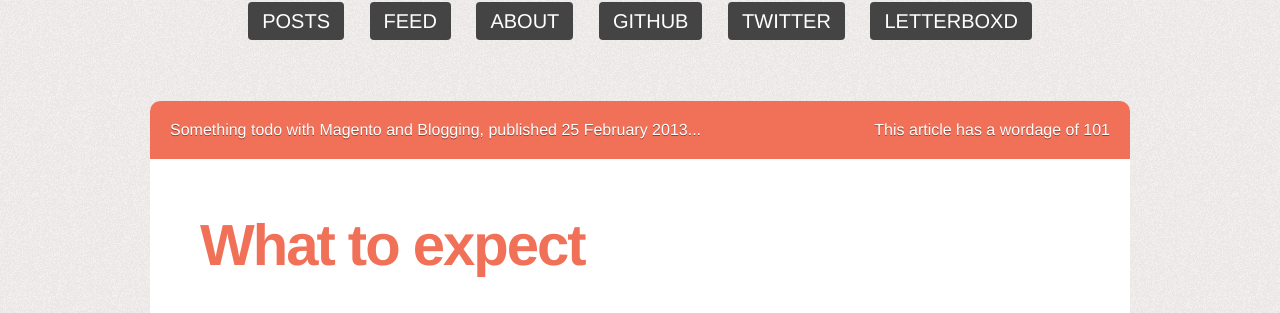
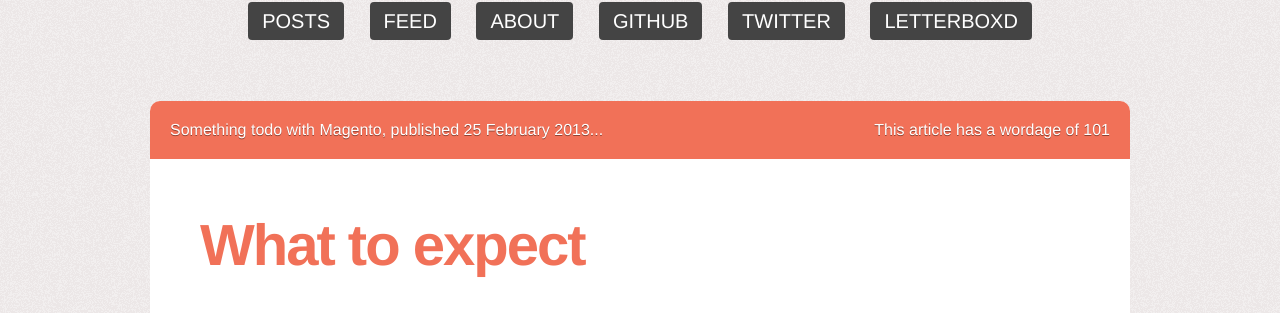
Before and after one commit to m4tthumphrey/jekyll, a Jekyll site: the page built from _posts/2013-02-25-what-to-expect.md, in a window 1280 px wide. Shown: the part 204-517 px from the top of the page. Built offline with Jekyll 4.4.1, drawn with Linux system fonts in a browser that asks for light colours; comment, search, counter and statistics services are not loaded.

```diff
--- a/_posts/2013-02-25-what-to-expect.md
+++ b/_posts/2013-02-25-what-to-expect.md
@@ -1,7 +1,7 @@
 ---
 title: What to expect
 layout: post
-categories: [Magento,Blogging]
+category: Magento
 ---
 I work with Magento everyday, and with that comes great pain and suffering. I have started this blog to share some of that pain.
 
```
